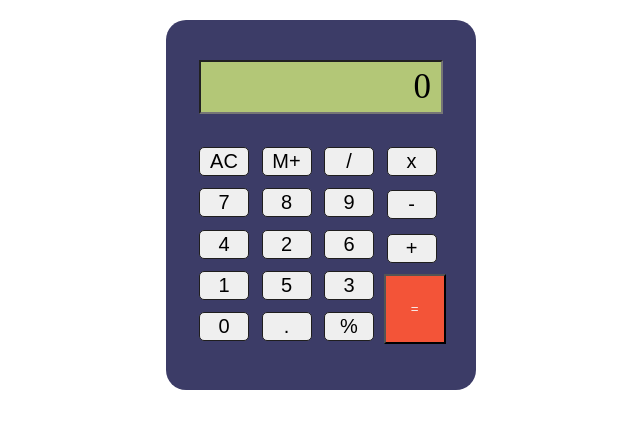
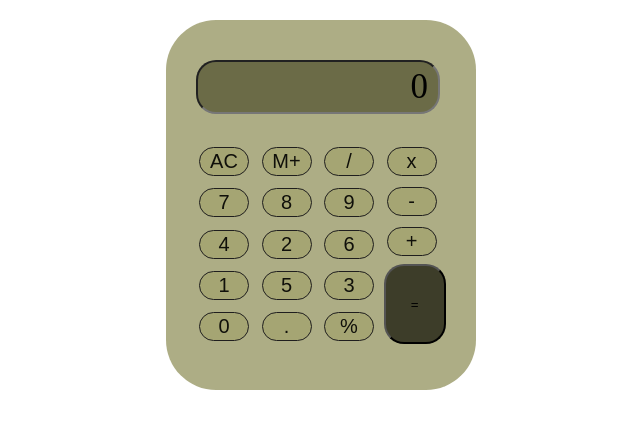
Before and after one commit to Pallavimanedeshmukh2003/Calculator, a plain HTML site: page index.html in a window 1280 px wide. Shown: the whole page, without its empty margins (319-959 px from the left). Drawn offline with Linux system fonts and the light colour scheme; a web font is replaced by a local one.

Commit message:
update calculator

```diff
--- a/index.html
+++ b/index.html
@@ -17,21 +17,22 @@
     .calculator-body{
         height: 300px;
         width: 250px;
-        background-color: #3c3c67;
+        background-color: #adad85;
        margin: 20px auto;
-       border-radius:20px;
+       border-radius:50px;
        padding: 30px;
        padding-top: 40px;
     }
     .screen{
-    background-color: #b3c777;
+    background-color:#6b6b47;
     text-align: right;
     width: 220px;
-    display: block;
+    display: #0f0f0a;
     margin: 0 auto;
    font-size: 35px;
    padding: 5px 10px;
    margin-bottom: 30px;
+   border-radius: 20px;
    font-family: "DS-Digital Normal";
 }
 .button-container{
@@ -40,6 +41,7 @@
     height: 200px;
     flex-wrap: wrap;
     justify-content: space-between;
+
 }
 .btn{
  width: 50px;
@@ -47,19 +49,22 @@
  padding: 2px;
 font-size: 20px;
 margin: 3px;
+color: #10100a;
+background-color: #a5a573;
 border: 0.5px solid rgb(31, 30, 30);
-border-radius: 5px;
+border-radius: 20px ;
 
 }
 .btn:hover{
-    box-shadow: 0 0 5px 0 #f4e1e1;
+    box-shadow: 0 0 5px 0 #3d3d29;
     transition: 0.5s;
 }
 
 .btn-equals{
-    background-color: #f35438;
-    height: 70px;
-    color: #f8f1f1;
+    background-color: #3d3d29;
+    height: 80px;
+    border-radius: 20px;
+    color:#000000;
 }
 </style>
 </head>
```
